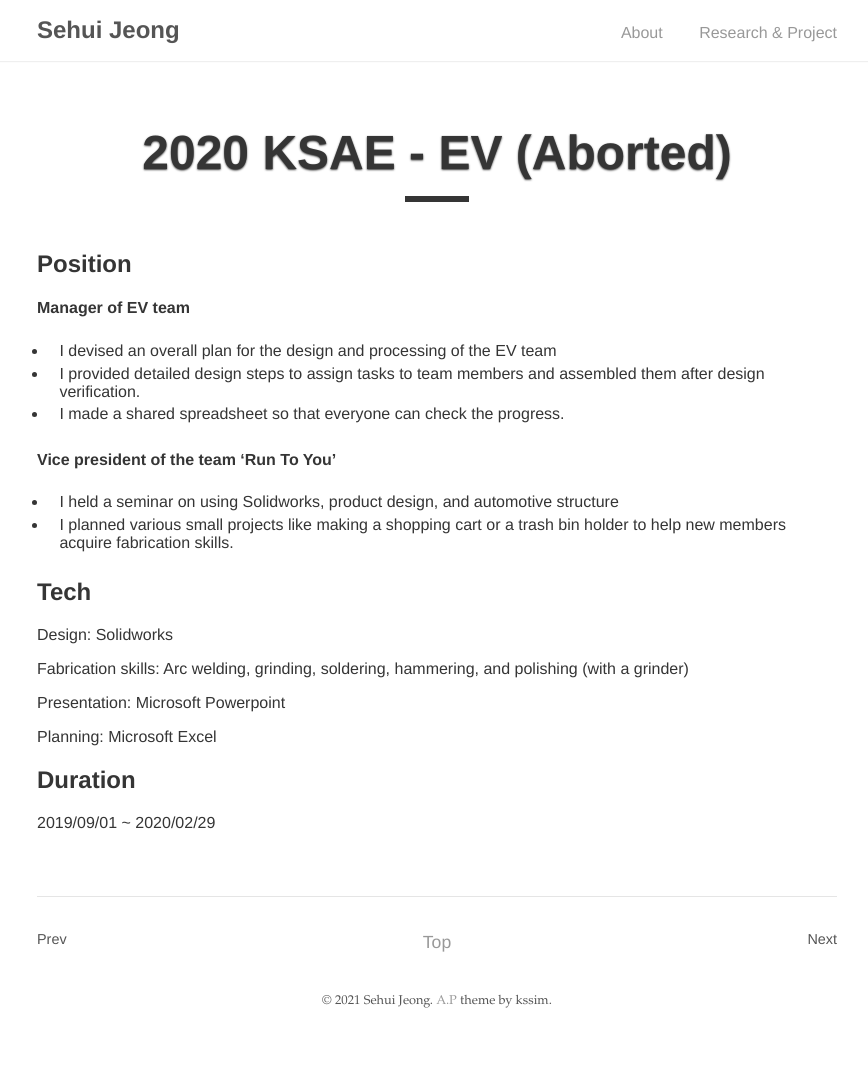
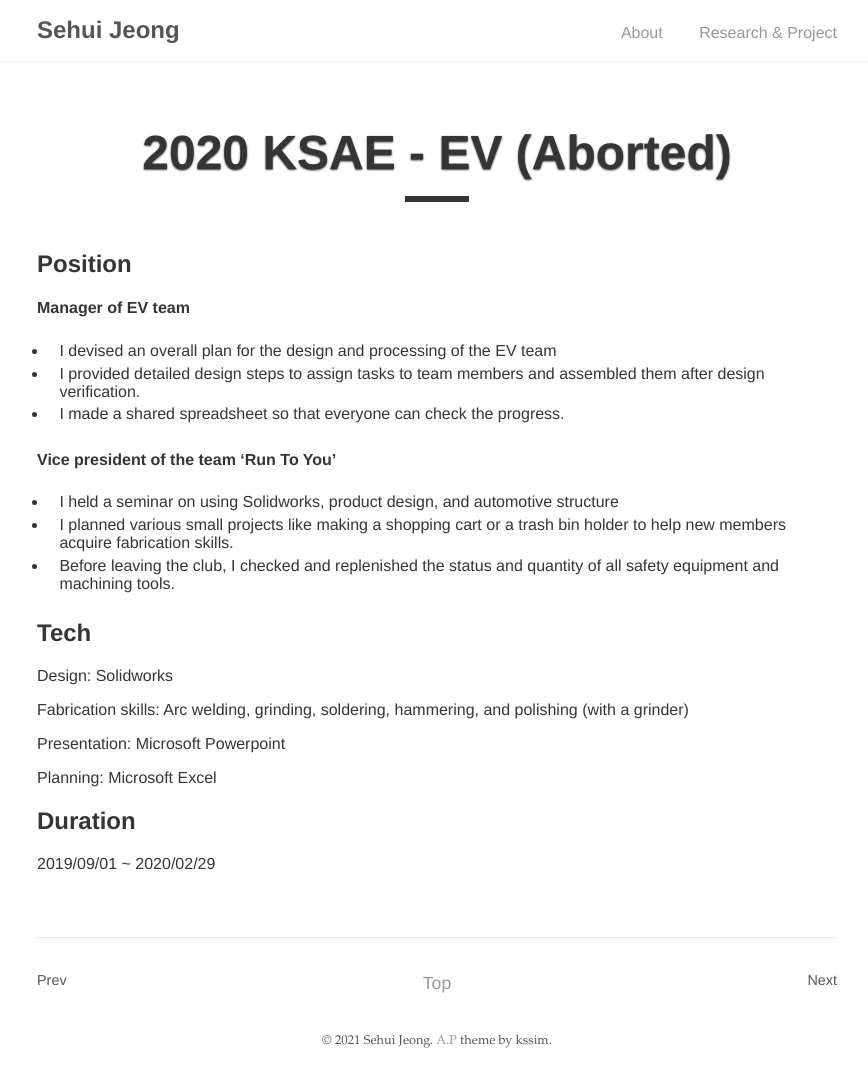
Before and after one commit to tpgml2612/CV, a Jekyll site: the page built from _posts/2019-09-01-rty.md, in a window 1280 px wide. Shown: the whole page, without its empty margins (203-1071 px from the left). Built offline with Jekyll 4.4.1, drawn with Linux system fonts in a browser that asks for light colours; before the commit the page ends 1044 px from its top, so only the background shows below that.

Commit message:
Update 2019-09-01-rty.md

```diff
--- a/_posts/2019-09-01-rty.md
+++ b/_posts/2019-09-01-rty.md
@@ -15,6 +15,7 @@ type: RTY
 #### Vice president of the team 'Run To You'
 - I held a seminar on using Solidworks, product design, and automotive structure
 - I planned various small projects like making a shopping cart or a trash bin holder to help new members acquire fabrication skills.
+- Before leaving the club, I checked and replenished the status and quantity of all safety equipment and machining tools.
 
 ## Tech
 Design: Solidworks
```
